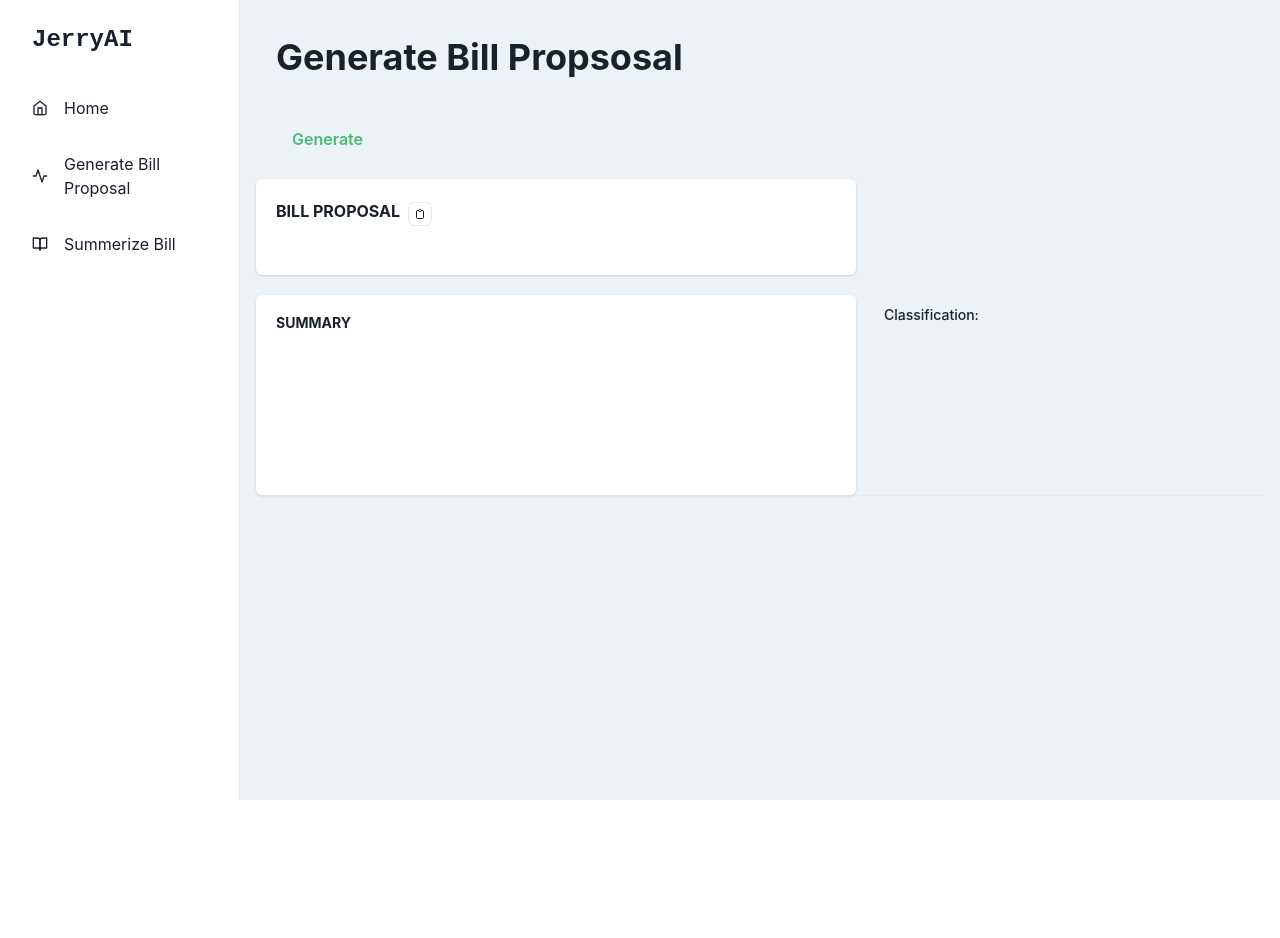
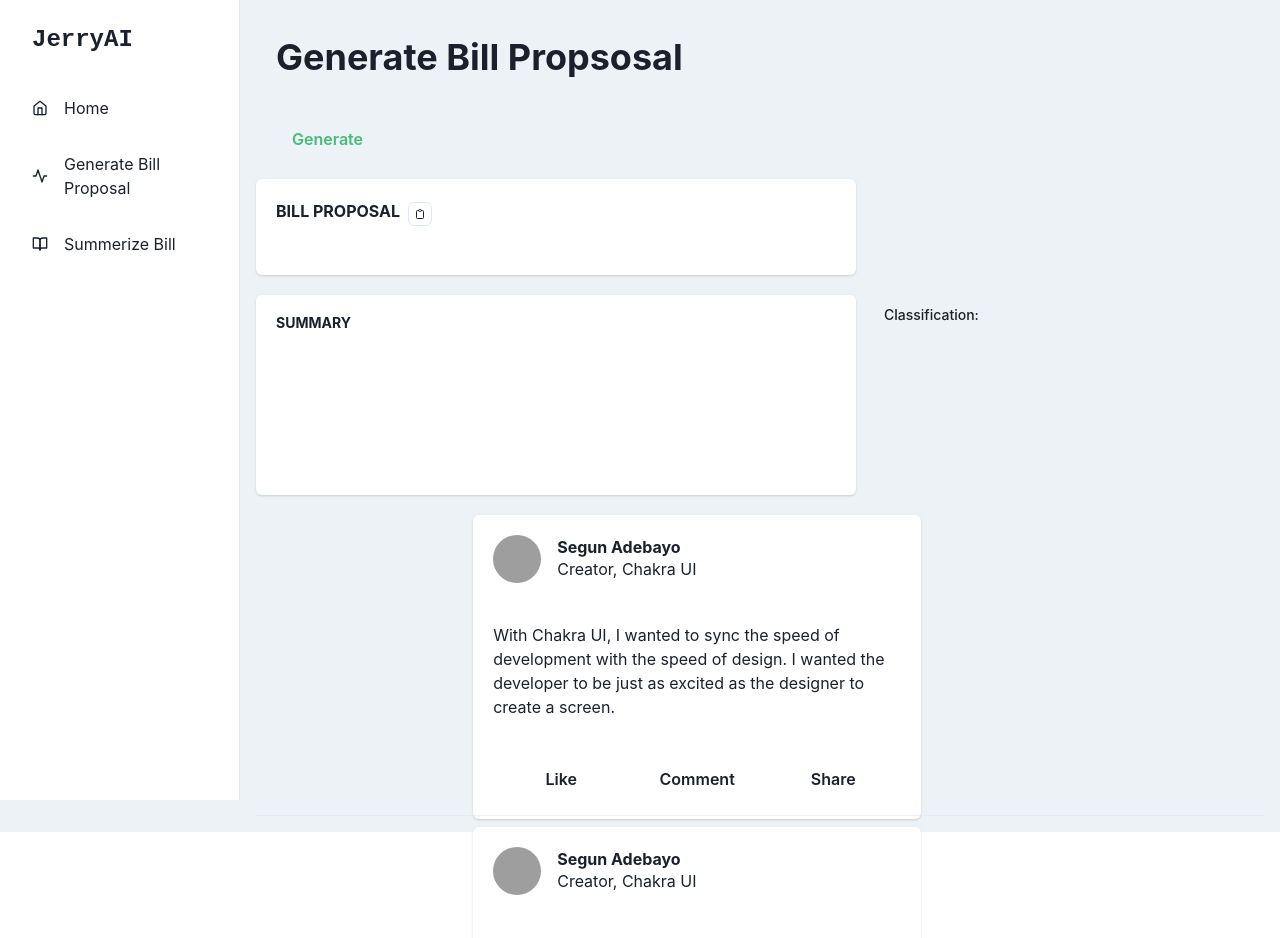
Before and after one commit to melvinhe/JerryAI, a Next.js app in the folder packages/frontend/: page /generate in a window 1280 px wide. Shown: the top 938 px of the page. Before the commit the page ends 800 px from the top, so only its background shows below. Built offline with nearby package versions, Linux system fonts and the light colour scheme; grey boxes are pictures that could not be loaded.

Commit message:
more to card

```diff
--- a/packages/frontend/src/components/SimpleModal.tsx
+++ b/packages/frontend/src/components/SimpleModal.tsx
@@ -1,7 +1,8 @@
-import { Box, Button, Card, CardBody, CardHeader, FormControl, FormLabel, Heading, Input, Modal, ModalBody, ModalCloseButton, ModalContent, ModalFooter, ModalHeader, ModalOverlay, Stack, StackDivider, useDisclosure, Text, Spinner, Flex, Spacer, Center, ButtonGroup, IconButton, Tag } from "@chakra-ui/react"
+import { Box, Button, Card, CardBody, Container, CardHeader, FormControl, FormLabel, Heading, Input, Modal, ModalBody, ModalCloseButton, ModalContent, ModalFooter, ModalHeader, ModalOverlay, Stack, StackDivider, useDisclosure, Text, Spinner, Flex, Spacer, Center, ButtonGroup, IconButton, Tag } from "@chakra-ui/react"
 import { stringify } from "querystring"
 import React, { useEffect, useState } from "react"
 import { HiOutlineClipboard } from "react-icons/hi"
+import { LegislatorCard } from "./LegislatorCard"
 
 export function SimpleModal() {
     const { isOpen, onOpen, onClose } = useDisclosure()
@@ -188,6 +189,15 @@ export function SimpleModal() {
           /><Text>Summary Loading...</Text></>}
           </Card> */}
 
+        <Container height={300}>
+          <Stack height={300}>
+            <LegislatorCard />
+            <LegislatorCard />
+            <LegislatorCard />
+            <LegislatorCard />
+          </Stack>
+        </Container>
+
         </Flex>
       </>
     )
```
